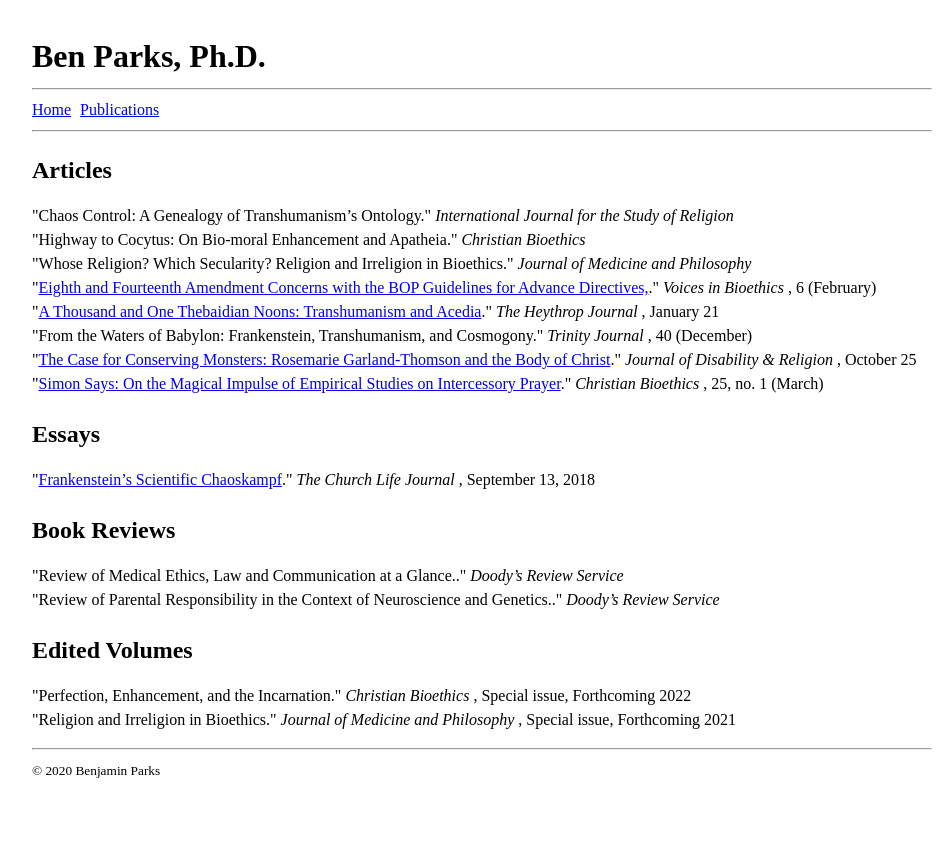
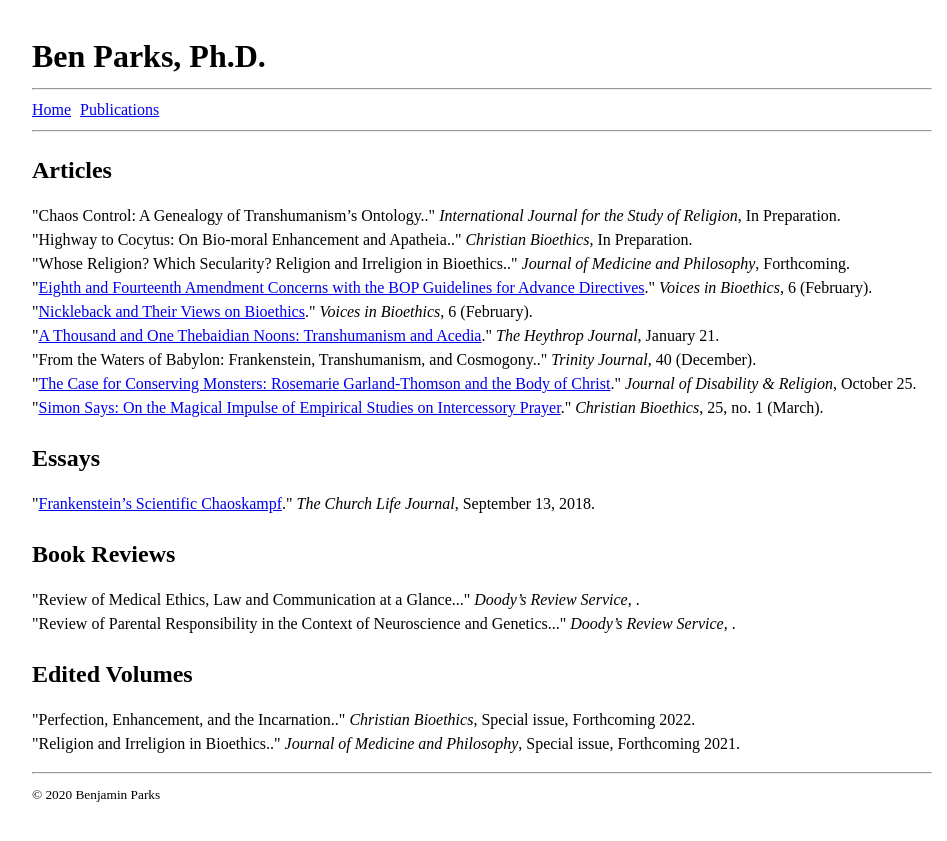
Before and after one commit to benjaminparks/benjaminparks.github.io, a Jekyll site: the page built from publications.html, in a window 1280 px wide. Shown: the top 841 px of the page, without its empty margins (0-947 px from the left). Built offline with Jekyll 4.4.1, drawn with Linux system fonts in a browser that asks for light colours.

Commit message:
Refactor bib format

```diff
--- a/_data/articles.json
+++ b/_data/articles.json
@@ -14,17 +14,25 @@
   {
     "author": "Parks, Benjamin N.",
     "year": "2021",
-    "status": "forthcoming",
+    "status": "Forthcoming",
     "title": "Whose Religion? Which Secularity? Religion and Irreligion in Bioethics",
     "journal": "Journal of Medicine and Philosophy"
   },
   {
     "author": "Parks, Benjamin N.",
     "year": "2020",
-    "title": "Eighth and Fourteenth Amendment Concerns with the BOP Guidelines for Advance Directives,",
+    "title": "Eighth and Fourteenth Amendment Concerns with the BOP Guidelines for Advance Directives",
     "journal": "Voices in Bioethics",
     "issue": "6 (February)",
     "link": "https://doi.org/10.7916/vib.v6i.5906"
+  },
+  {
+    "author": "Parks, Benjamin N.",
+    "year": "2021",
+    "title": "Nickleback and Their Views on Bioethics",
+    "journal": "Voices in Bioethics",
+    "issue": "6 (February)",
+    "link": "https://google.com"
   },
   {
     "author": "Parks, Benjamin N.",
--- a/_includes/publication.html
+++ b/_includes/publication.html
@@ -1,10 +1,11 @@
-{% assign p = include.p %}
-{% if p.link %}
-"<a href="{{ p.link }}">{{ p.title }}</a>."
-{% else %}
-<span>"{{ p.title }}."</span>
-{% endif %}
-<em>{{ p.journal }}</em>
-{% if p.issue %}
-<span>, {{ p.issue }}</span>
-{% endif %}
+{%- assign p = include.p -%}
+
+{%- capture title -%}
+{%- if p.link -%}
+<a href="{{ p.link }}">{{ p.title }}</a>
+{%- else -%}
+{{ p.title }}.
+{%- endif -%}
+{%- endcapture -%}
+
+"{{ title }}."  <i>{{ p.journal }}</i>, {{ p.issue | default: p.status }}.
```
